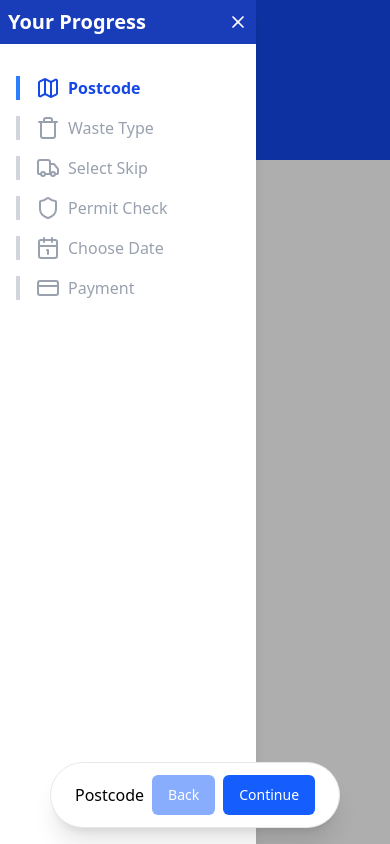
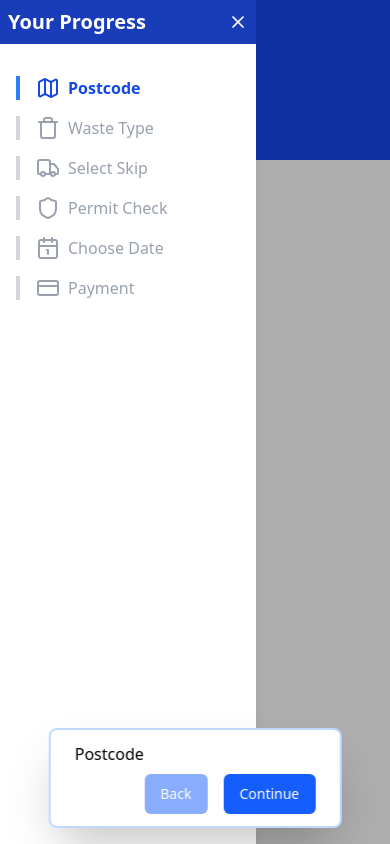
Before and after one commit to Waleedsaber22/rem_waste_project, a React (Vite) app: page / in a window 390 px wide. Built offline with nearby package versions, Linux system fonts and the light colour scheme.

Commit message:
REM-6-adjust-select-step-naming

```diff
--- a/src/components/layout/Sidebar.jsx
+++ b/src/components/layout/Sidebar.jsx
@@ -11,7 +11,7 @@ const Sidebar = ({
   className = "",
   titleClassName = "",
 }) => {
-  const isMobile = useMediaQuery({ maxWidth: 867 });
+  const isMobile = useMediaQuery({ maxWidth: 768 });
   const [isOpen, setIsOpen] = useState(true);
 
   const SidebarContent = (
@@ -20,7 +20,7 @@ const Sidebar = ({
         className={`flex justify-between items-center mb-4 ${titleClassName}`}
       >
         <h2 className="text-xl font-bold">{title}</h2>
-        <button onClick={() => setIsOpen(false)} className="md:hidden">
+        <button onClick={() => setIsOpen(false)} className={"md:hidden"}>
           <X size={20} />
         </button>
       </div>
--- a/src/components/step/StepMovement.jsx
+++ b/src/components/step/StepMovement.jsx
@@ -13,11 +13,14 @@ const StepMovement = () => {
       initial={{ y: 20, opacity: 0 }}
       animate={{ y: 0, opacity: 1 }}
       transition={{ duration: 0.4 }}
-      className="fixed bottom-4 left-1/2 -translate-x-1/2 z-50 flex items-center gap-4 bg-white shadow-xl rounded-full px-6 py-3 border border-gray-200 backdrop-blur-md"
+      className="fixed bottom-4 left-1/2 w-3/4 md:w-1/2 lg:w-1/3 -translate-x-1/2 z-50
+      flex items-center gap-4 border-2 border-blue-200
+      bg-white shadow-2xl rounded-lg px-6 py-3
+      backdrop-blur-md"
     >
-      <div className="flex lg:flex-col gap-2 items-center">
+      <div className="flex flex-col gap-2 w-full">
         {label}
-        <div className="flex gap-2 items-center">
+        <div className="flex gap-4 items-center justify-end w-full">
           <Button
             onClick={prev}
             disabled={!hasPrev}
--- a/src/views/steps/selectSkip/SelectSkip.jsx
+++ b/src/views/steps/selectSkip/SelectSkip.jsx
@@ -1,6 +1,6 @@
 import { LoaderCircle } from "lucide-react";
 import useGetSkipSteps from "../../../hooks/steps/useGetSkipSteps";
-import SkipGrid from "./components/SkipGrid";
+import SelectSkipGrid from "./components/SelectSkipGrid";
 
 const SelectSkip = () => {
   const { data, isLoading } = useGetSkipSteps({
@@ -15,7 +15,7 @@ const SelectSkip = () => {
           <LoaderCircle size={80} className="animate-spin text-blue-700" />
         </div>
       ) : (
-        <SkipGrid skipOptions={data} />
+        <SelectSkipGrid skipOptions={data} />
       )}
     </div>
   );
--- a/src/views/steps/selectSkip/components/SkipCard.jsx
+++ b/src/views/steps/selectSkip/components/SelectSkipCard.jsx
@@ -1,7 +1,7 @@
 import { useState } from "react";
 import { Button } from "../../../../components/ui/Button";
 import { Check } from "lucide-react";
-const SkipCardImage = ({ url, size }) => {
+const SelectSkipCardImage = ({ url, size }) => {
   const [isError, setIsError] = useState(null);
   return (
     <>
@@ -20,7 +20,7 @@ const SkipCardImage = ({ url, size }) => {
     </>
   );
 };
-const SkipCard = ({ size, hirePeriod, priceBeforeVat, onSelect }) => {
+const SelectSkipCard = ({ size, hirePeriod, priceBeforeVat, onSelect }) => {
   return (
     <div
       onClick={onSelect}
@@ -31,7 +31,7 @@ const SkipCard = ({ size, hirePeriod, priceBeforeVat, onSelect }) => {
       <div className="absolute w-full p-2 bg-gray-100">
         <Check className="text-blue-700" />
       </div>
-      <SkipCardImage
+      <SelectSkipCardImage
         size={size}
         url={`/skips/skip-sizes/${size}-yarder-skip.jpg`}
       />
@@ -66,4 +66,4 @@ const SkipCard = ({ size, hirePeriod, priceBeforeVat, onSelect }) => {
   );
 };
 
-export default SkipCard;
+export default SelectSkipCard;
--- a/src/views/steps/selectSkip/components/SkipGrid.jsx
+++ b/src/views/steps/selectSkip/components/SelectSkipGrid.jsx
@@ -1,12 +1,13 @@
-import SkipCard from "./SkipCard";
+import SelectSkipCard from "./SelectSkipCard";
 
-const SkipGrid = ({ skipOptions }) => {
+const SelectSkipGrid = ({ skipOptions }) => {
+  useStep;
   const handleSelect = () => {};
 
   return (
     <div className="grid grid-cols-1 sm:grid-cols-2 lg:grid-cols-3 gap-6 p-6">
       {skipOptions?.map((skip) => (
-        <SkipCard
+        <SelectSkipCard
           key={skip.id}
           size={skip.size}
           hirePeriod={skip.hire_period_days}
@@ -18,4 +19,4 @@ const SkipGrid = ({ skipOptions }) => {
   );
 };
 
-export default SkipGrid;
+export default SelectSkipGrid;
```
Also changed, not shown: src/layouts/layout.jsx (+1 -8 lines).
